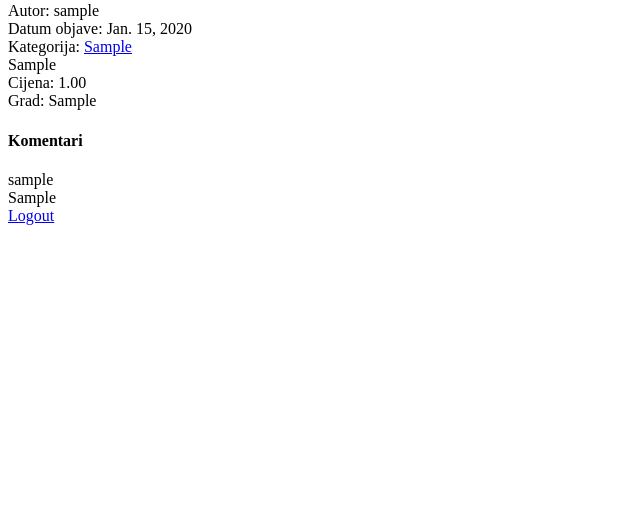
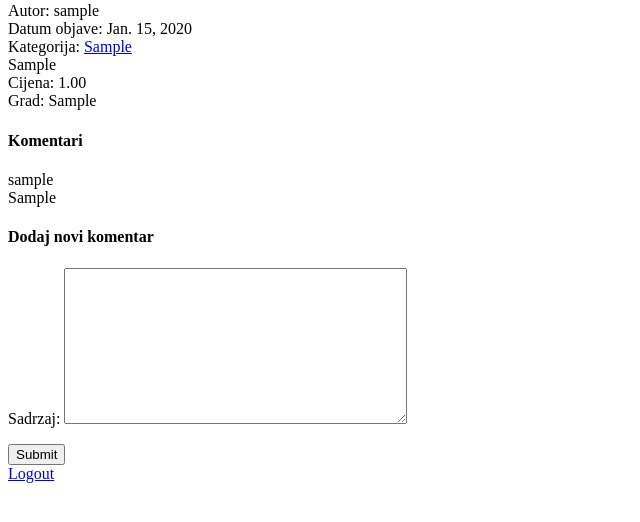
Before and after one commit to LRistanovic/liliputanac-oglasi-mini-cms, a Django app: page /oglasi/1/ in a window 1280 px wide. Shown: the part 145-667 px from the top of the page, without its empty margins (0-640 px from the left). Run offline with Django 4.2, Linux system fonts and the light colour scheme; a user stored in the database is signed in; tables that the repository leaves empty hold one stand-in row (values such as "Sample post").

Commit message:
omogucio dodavanje komentara na oglase

```diff
--- a/cms/templates/cms/oglas_detalji.html
+++ b/cms/templates/cms/oglas_detalji.html
@@ -20,4 +20,17 @@
             </div>
         {% endfor %}
     </div>
+
+    <div class="novi-komentar">
+        <h4>Dodaj novi komentar</h4>
+        {% if user.is_authenticated %}
+            <form action="/oglasi/{{ oglas.id }}/" method="post">
+                {% csrf_token %}
+                {{ form.as_p }}
+                <input type="submit" value="Submit">
+            </form>
+        {% else %}
+            Morate se ulogovati da biste dodali novi komentar
+        {% endif %}
+    </div>
 {% endblock %}
--- a/cms/views.py
+++ b/cms/views.py
@@ -12,7 +12,19 @@ def svi_oglasi(request):
 
 def oglas_detalji(request, id):
     oglas = models.Oglas.objects.get(id=id)
-    return render(request, 'cms/oglas_detalji.html', { 'oglas': oglas })
+
+    if request.method == 'POST':
+        form = forms.KomentarForm(request.POST)
+        if form.is_valid():
+            novi_komentar = form.save(commit=False)
+            novi_komentar.autor = request.user
+            novi_komentar.oglas = oglas
+            novi_komentar.save()
+            return HttpResponseRedirect(f'/oglasi/{id}/')
+    else:
+        form = forms.KomentarForm()
+
+    return render(request, 'cms/oglas_detalji.html', { 'oglas': oglas, 'form': form })
 
 def oglasi_iz_kategorije(request, id):
     oglasi = models.Oglas.objects.filter(kategorija__id=id)
```
